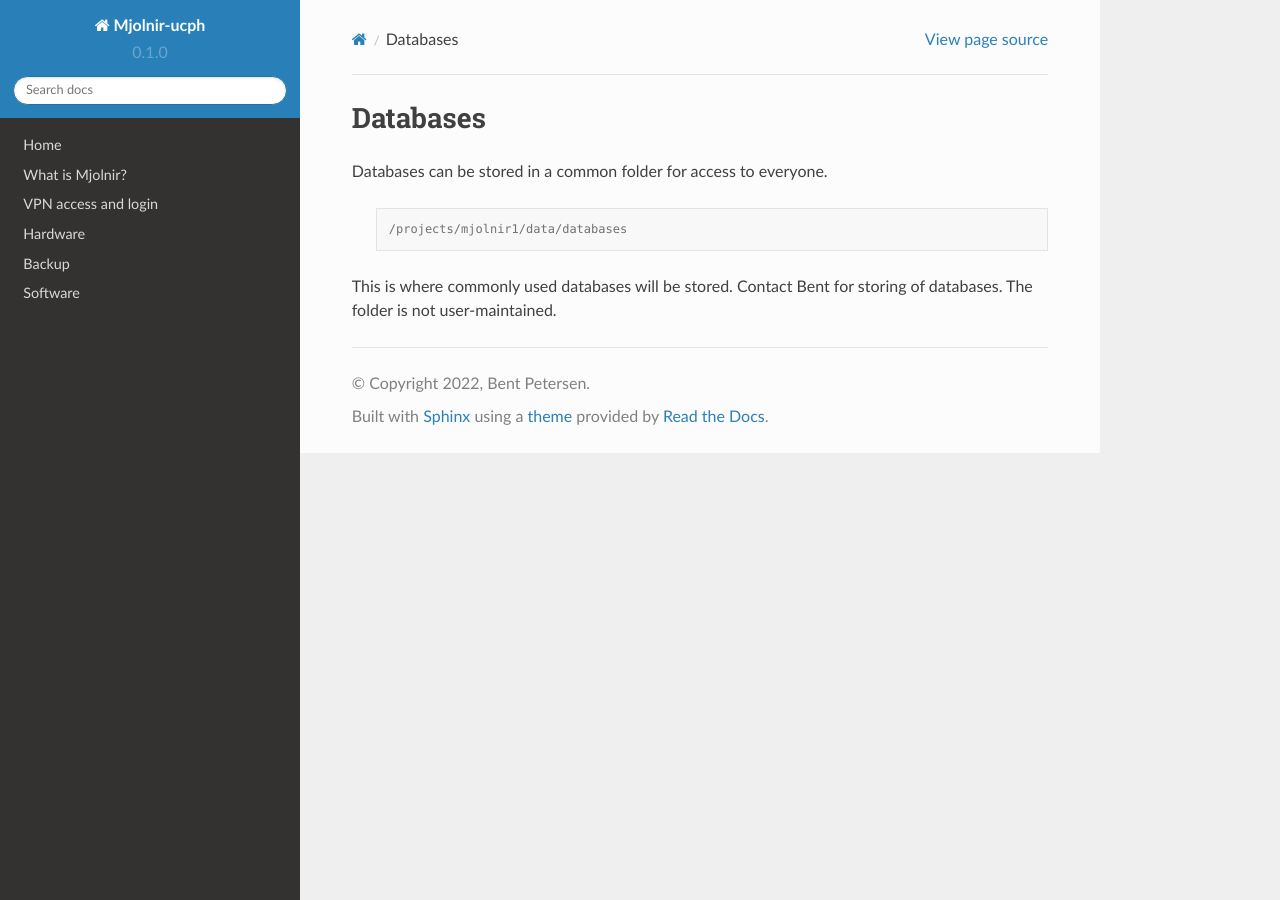
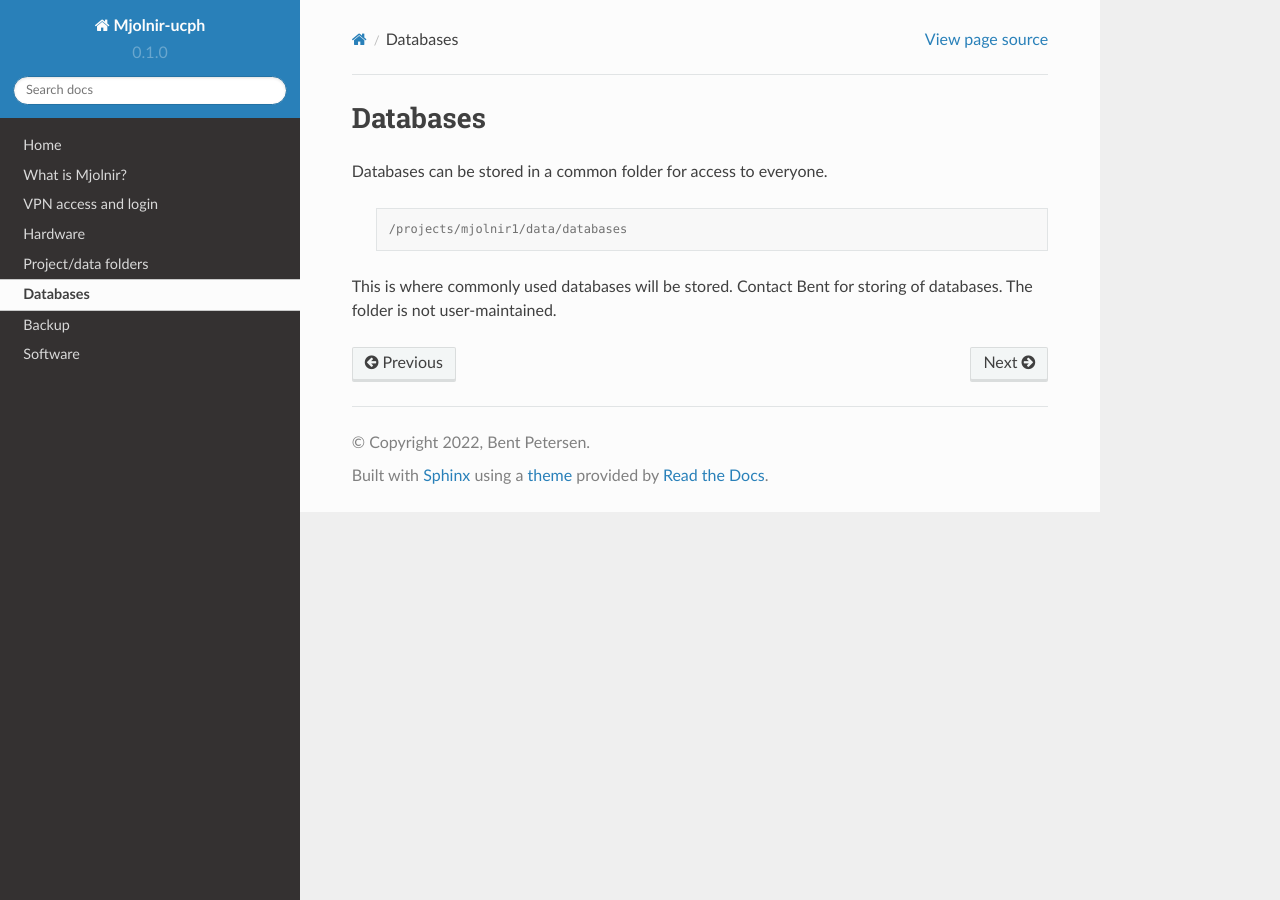
Before and after one commit to bentpetersendk/mjolnir_ucph, a Sphinx documentation site: the page built from docs/source/databases.rst, in a window 1280 px wide. Built offline with Sphinx 7.4.7 and the Read the Docs theme 2.0.0, drawn with Linux system fonts in a browser that asks for light colours; pages that are not in the unit, such as notebooks, are missing from menus.

Commit message:
Update index.rst

```diff
--- a/docs/source/index.rst
+++ b/docs/source/index.rst
@@ -18,6 +18,7 @@ Contents
    mjolnir
    vpn
    hardware
-   architecture_data_folders
+   project_data_folders
+   databases
    backup
    software
```
